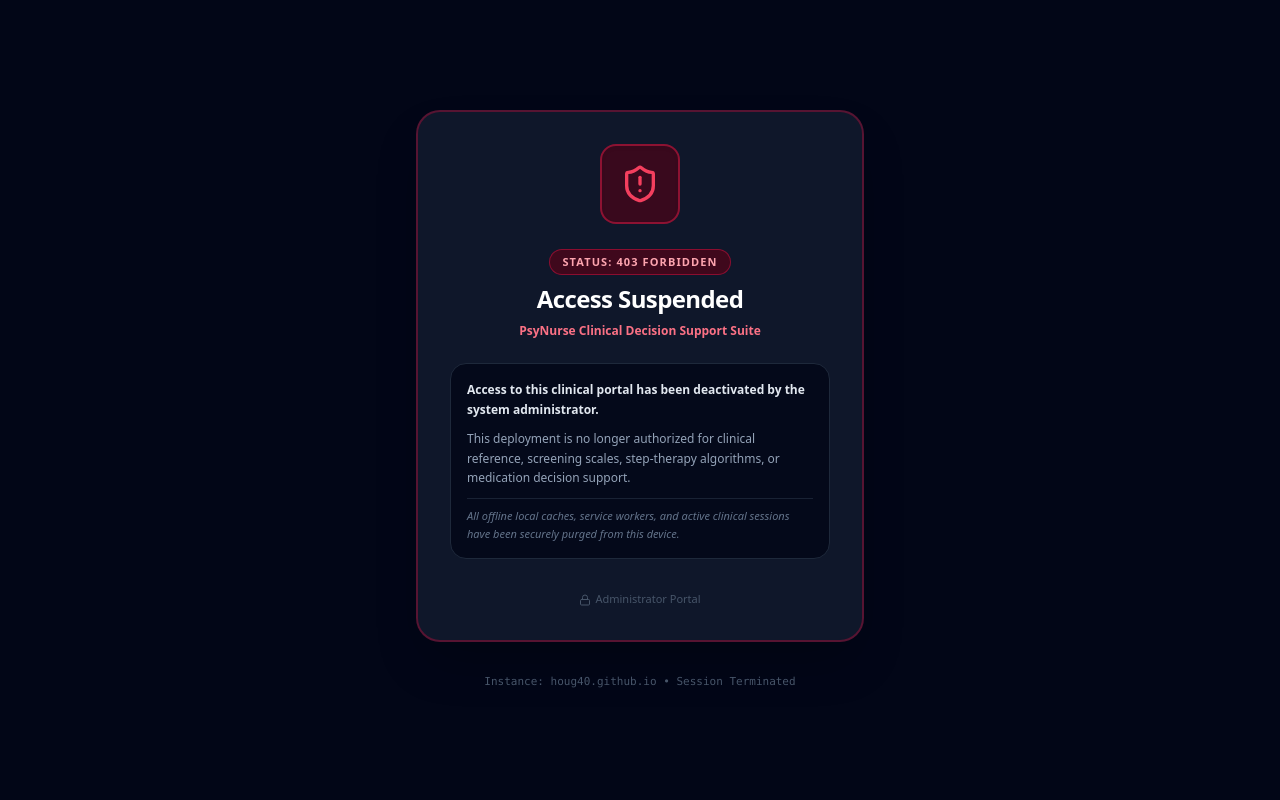
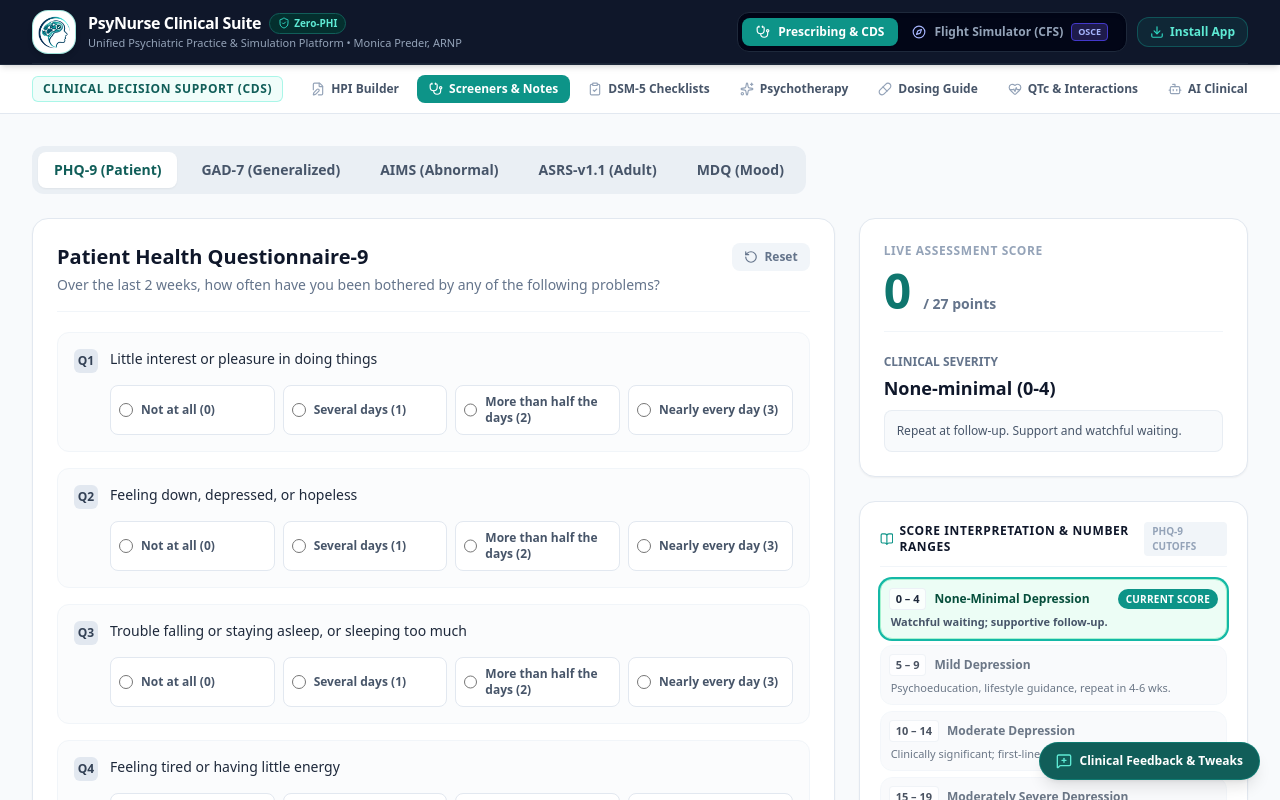
Before and after one commit to Houg40/psynurse-clinical-suite, a React (Vite) app: page / in a window 1280 px wide. Shown: the top 800 px of the page. Built offline with nearby package versions, Linux system fonts and the light colour scheme.

Commit message:
feat: reinstate clinical suite access and restore active PWA service worker

```diff
--- a/src/App.jsx
+++ b/src/App.jsx
@@ -4,16 +4,8 @@
 import CfsSubNav from './components/CfsSubNav';
 import CdsApp from './modules/cds/CdsApp';
 import CfsApp from './modules/cfs/CfsApp';
-import AccessLockout from './components/AccessLockout';
 
 export default function App() {
-  const [isUnlocked, setIsUnlocked] = useState(() => {
-    try {
-      return sessionStorage.getItem('psynurse_admin_auth') === 'true';
-    } catch {
-      return false;
-    }
-  });
   const [currentModule, setCurrentModule] = useState('cds');
   const [cdsActiveTab, setCdsActiveTab] = useState('screeners');
   const [cfsActivePhase, setCfsActivePhase] = useState('interview');
@@ -22,10 +14,6 @@
   const handleCluesUpdated = (revealed, total) => {
     setCluesCount({ revealed, total });
   };
-
-  if (!isUnlocked) {
-    return <AccessLockout onAdminUnlock={() => setIsUnlocked(true)} />;
-  }
 
   return (
     <div className="min-h-screen flex flex-col justify-between bg-slate-950">
--- a/src/components/AccessLockout.jsx
+++ /dev/null
@@ -1,139 +0,0 @@
-import React, { useState, useEffect } from 'react';
-import { ShieldAlert, Lock, KeyRound } from 'lucide-react';
-
-export default function AccessLockout({ onAdminUnlock }) {
-  const [showAdminPrompt, setShowAdminPrompt] = useState(false);
-  const [passcode, setPasscode] = useState('');
-  const [error, setError] = useState(false);
-
-  useEffect(() => {
-    // 1. Unregister all service workers to kill offline PWA
-    if ('serviceWorker' in navigator) {
-      navigator.serviceWorker.getRegistrations().then((registrations) => {
-        for (const registration of registrations) {
-          registration.unregister();
-        }
-      });
-    }
-
-    // 2. Wipe all CacheStorage
-    if ('caches' in window) {
-      caches.keys().then((names) => {
-        for (const name of names) {
-          caches.delete(name);
-        }
-      });
-    }
-
-    // 3. Clear local & session storage
-    try {
-      localStorage.clear();
-      sessionStorage.removeItem('psynurse_admin_auth');
-    } catch (e) {
-      // ignore
-    }
-  }, []);
-
-  const handleUnlock = (e) => {
-    e.preventDefault();
-    if (passcode === 'Houg40Admin' || passcode === '4040' || passcode === 'admin') {
-      sessionStorage.setItem('psynurse_admin_auth', 'true');
-      onAdminUnlock();
-    } else {
-      setError(true);
-      setPasscode('');
-    }
-  };
-
-  return (
-    <div className="min-h-screen bg-slate-950 text-slate-100 flex flex-col items-center justify-center p-6 selection:bg-rose-500 selection:text-white">
-      <div className="max-w-md w-full bg-slate-900 border-2 border-rose-900/60 rounded-3xl p-8 shadow-2xl space-y-6 text-center">
-
-        {/* Lockout Icon */}
-        <div className="mx-auto w-20 h-20 rounded-2xl bg-rose-950/70 border-2 border-rose-600/50 flex items-center justify-center shadow-inner">
-          <ShieldAlert className="w-10 h-10 text-rose-500" />
-        </div>
-
-        {/* Title */}
-        <div className="space-y-2">
-          <div className="inline-block px-3 py-1 bg-rose-950/80 border border-rose-700/60 rounded-full text-[11px] font-black tracking-widest text-rose-300 uppercase">
-            Status: 403 Forbidden
-          </div>
-          <h1 className="text-2xl font-black tracking-tight text-white">
-            Access Suspended
-          </h1>
-          <p className="text-xs font-semibold text-rose-400">
-            PsyNurse Clinical Decision Support Suite
-          </p>
-        </div>
-
-        {/* Message */}
-        <div className="p-4 bg-slate-950/80 border border-slate-800 rounded-2xl text-xs text-slate-400 space-y-2.5 text-left leading-relaxed">
-          <p className="font-semibold text-slate-200">
-            Access to this clinical portal has been deactivated by the system administrator.
-          </p>
-          <p>
-            This deployment is no longer authorized for clinical reference, screening scales, step-therapy algorithms, or medication decision support.
-          </p>
-          <p className="text-[11px] text-slate-500 border-t border-slate-800/80 pt-2 italic">
-            All offline local caches, service workers, and active clinical sessions have been securely purged from this device.
-          </p>
-        </div>
-
-        {/* Discreet Admin Unlock Link */}
-        <div className="pt-2">
-          {!showAdminPrompt ? (
-            <button
-              onClick={() => setShowAdminPrompt(true)}
-              className="text-[11px] text-slate-600 hover:text-slate-400 transition-colors flex items-center justify-center gap-1 mx-auto"
-            >
-              <Lock className="w-3 h-3" />
-              <span>Administrator Portal</span>
-            </button>
-          ) : (
-            <form onSubmit={handleUnlock} className="space-y-3 pt-2">
-              <div className="relative">
-                <input
-                  type="password"
-                  value={passcode}
-                  onChange={(e) => { setPasscode(e.target.value); setError(false); }}
-                  placeholder="Enter Admin Passcode"
-                  autoFocus
-                  className="w-full bg-slate-950 border border-slate-700 rounded-xl px-4 py-2.5 text-xs text-white placeholder-slate-500 focus:outline-none focus:border-rose-500 transition-all text-center tracking-widest"
-                />
-              </div>
-
-              {error && (
-                <p className="text-[11px] text-rose-500 font-bold">
-                  Invalid passcode. Access denied.
-                </p>
-              )}
-
-              <div className="flex gap-2">
-                <button
-                  type="button"
-                  onClick={() => { setShowAdminPrompt(false); setError(false); }}
-                  className="flex-1 py-2 bg-slate-800 hover:bg-slate-700 text-slate-300 text-xs font-bold rounded-xl transition-all"
-                >
-                  Cancel
-                </button>
-                <button
-                  type="submit"
-                  className="flex-1 py-2 bg-rose-600 hover:bg-rose-500 text-white text-xs font-black rounded-xl transition-all shadow-md flex items-center justify-center gap-1"
-                >
-                  <KeyRound className="w-3.5 h-3.5" />
-                  <span>Unlock</span>
-                </button>
-              </div>
-            </form>
-          )}
-        </div>
-
-      </div>
-
-      <div className="mt-8 text-[11px] text-slate-600 font-mono">
-        Instance: houg40.github.io • Session Terminated
-      </div>
-    </div>
-  );
-}
```
Also changed, not shown: public/sw.js (+38 -10 lines).
